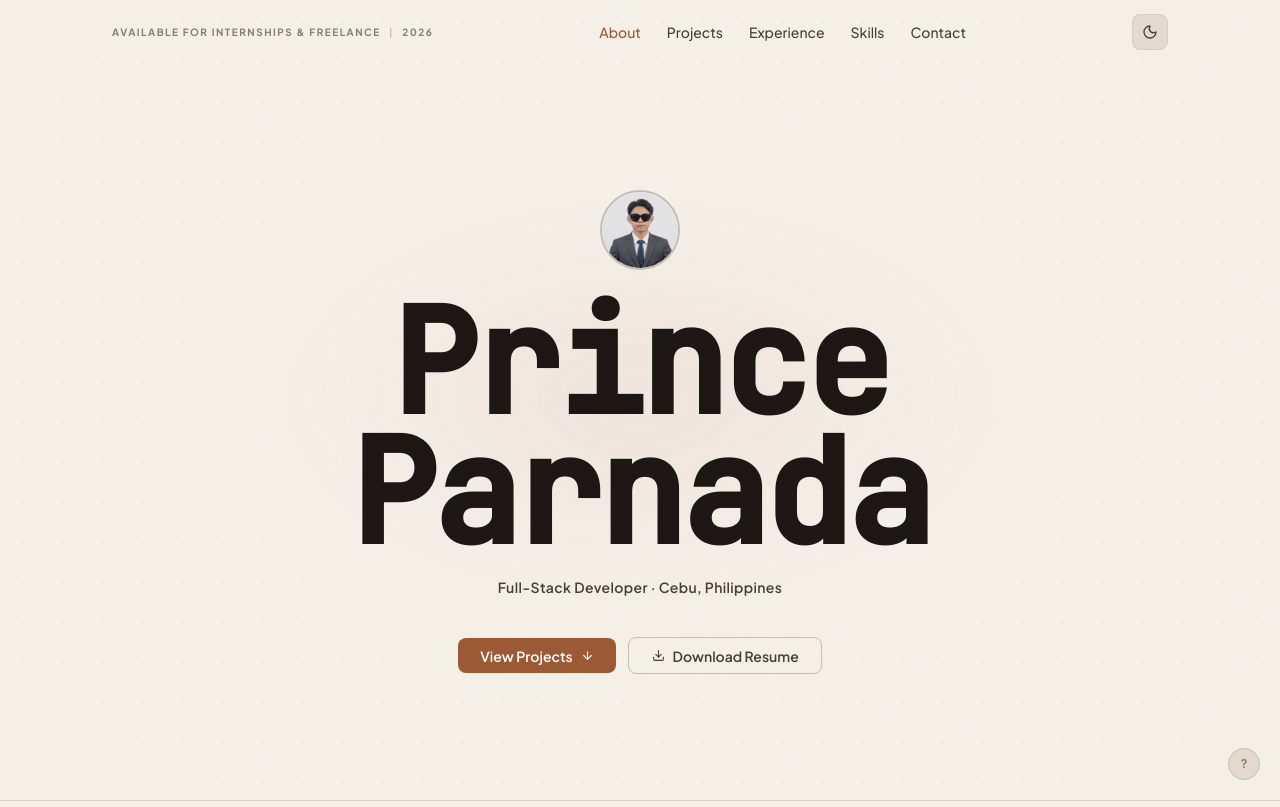
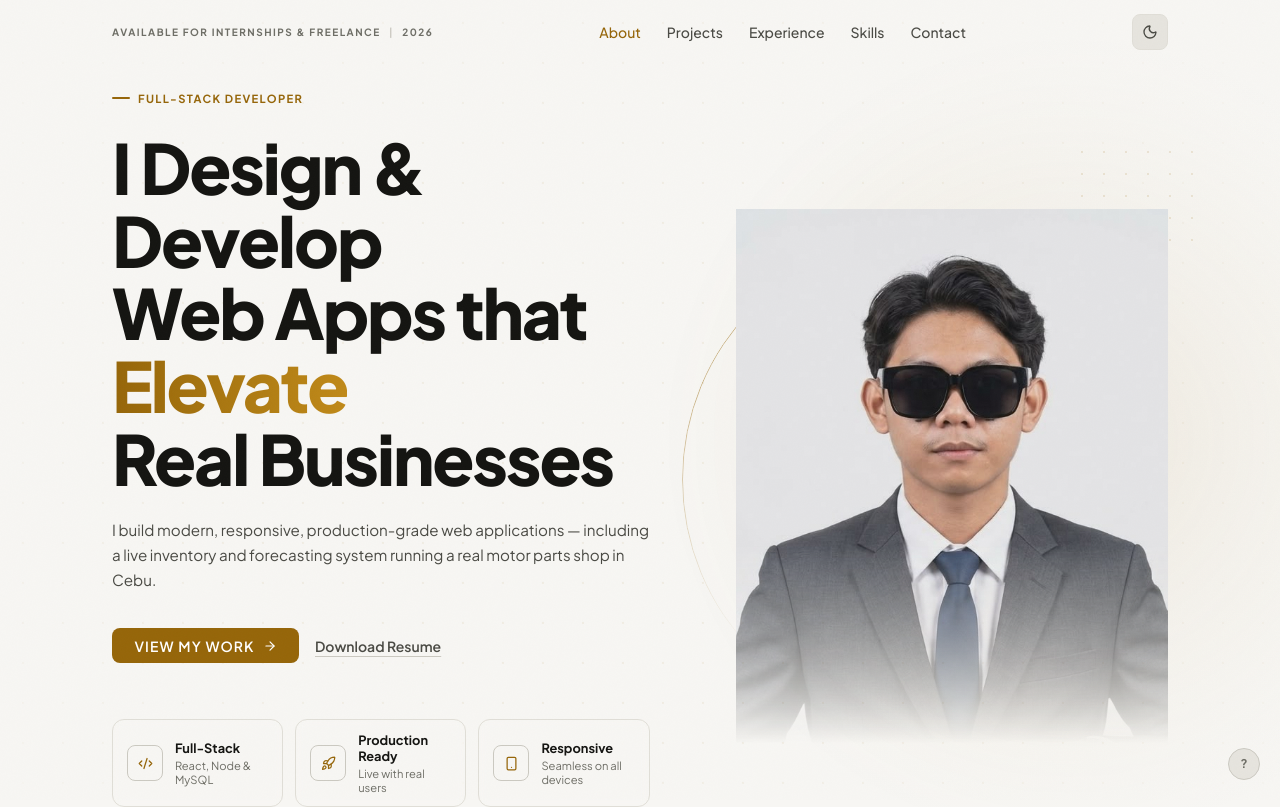
Before and after one commit to Prinss-git/Developer-Web-Profile, a React (Vite) app: page / in a window 1280 px wide. Shown: the top 807 px of the page. Built offline with nearby package versions, Linux system fonts and the light colour scheme.

Commit message:
feat: refactor project cards to use tech tags and enhance hero section with new features

```diff
--- a/src/sections/Hero.jsx
+++ b/src/sections/Hero.jsx
@@ -1,13 +1,17 @@
 import { useRef, useEffect } from 'react'
-import { ArrowDown, Download } from 'lucide-react'
+import { ArrowRight, Code2, Rocket, Smartphone } from 'lucide-react'
 import { useMagnetic } from '../hooks/useMagnetic'
 
+const FEATURES = [
+  { icon: Code2,      title: 'Full-Stack',      sub: 'React, Node & MySQL' },
+  { icon: Rocket,     title: 'Production Ready', sub: 'Live with real users' },
+  { icon: Smartphone, title: 'Responsive',      sub: 'Seamless on all devices' },
+]
+
 export default function Hero() {
-  const btn1Ref = useRef(null)
-  const btn2Ref = useRef(null)
+  const ctaRef  = useRef(null)
   const gridRef = useRef(null)
-  useMagnetic(btn1Ref, 0.35)
-  useMagnetic(btn2Ref, 0.35)
+  useMagnetic(ctaRef, 0.35)
 
   useEffect(() => {
     let raf = 0
@@ -25,62 +29,113 @@ export default function Hero() {
 
   return (
     <section id="hero"
-      className="relative min-h-screen flex flex-col items-center justify-center pt-16 overflow-hidden text-center"
+      className="relative min-h-screen flex items-center pt-24 pb-16 lg:pt-20 lg:pb-0 overflow-hidden"
       aria-label="Hero">
 
-      {/* Background */}
+      {/* ── Background ───────────────────────────── */}
       <div className="absolute inset-0 pointer-events-none" aria-hidden="true">
-        <div ref={gridRef} className="hero-dot-grid" />
+        <div ref={gridRef} className="hero-dot-grid opacity-40" />
+        {/* Gold bloom behind the portrait */}
+        <div className="absolute top-1/2 right-0 -translate-y-1/2 translate-x-1/4
+                        w-[850px] h-[850px] max-w-[110vw] rounded-full"
+             style={{ background: 'radial-gradient(circle, var(--ac-glow) 0%, transparent 65%)',
+                      filter: 'blur(30px)' }} />
         <div className="absolute inset-0"
-             style={{ background: 'radial-gradient(ellipse 65% 65% at 50% 50%, var(--bg) 30%, transparent 100%)' }} />
-        <div className="absolute top-1/2 left-1/2 -translate-x-1/2 -translate-y-1/2 w-[700px] h-[350px] rounded-full"
-             style={{ background: 'radial-gradient(ellipse, var(--ac-glow) 0%, transparent 70%)', filter: 'blur(40px)' }} />
-        <div className="absolute inset-0"
-             style={{ background: 'radial-gradient(ellipse at 50% 50%, transparent 50%, var(--vignette) 100%)' }} />
+             style={{ background: 'radial-gradient(ellipse at 50% 50%, transparent 45%, var(--vignette) 100%)' }} />
+        {/* Dot cluster, top right */}
+        <div className="hero-dot-cluster hidden md:block" />
       </div>
 
-      {/* Content */}
-      <div className="wrap w-full relative z-10 py-16 flex flex-col items-center">
+      {/* ── Content ──────────────────────────────── */}
+      <div className="wrap w-full relative z-10">
+        <div className="grid lg:grid-cols-[1.05fr_0.95fr] gap-12 lg:gap-8 items-center">
 
-        {/* Photo */}
-        <div className="reveal in mb-7">
-          <div className="w-20 h-20 rounded-full overflow-hidden border-2 mx-auto"
-               style={{ borderColor: 'var(--border-2)' }}>
-            <img src="/images/prince.jpg" alt="Prince Christian Parnada"
-                 className="w-full h-full object-cover object-center" />
+          {/* Left column */}
+          <div className="order-2 lg:order-1">
+
+            <div className="reveal in eyebrow mb-6">Full-Stack Developer</div>
+
+            <h1 className="reveal in d1 font-extrabold tracking-[-0.03em] leading-[1.05] text-[var(--tx)]"
+                style={{ fontSize: 'clamp(2.5rem, 5.4vw, 4.4rem)' }}>
+              I Design &amp; Develop<br />
+              Web Apps that <span className="grad-text">Elevate</span><br />
+              Real Businesses
+            </h1>
+
+            <p className="reveal in d2 mt-6 max-w-[34rem] text-[var(--tx-2)] leading-relaxed"
+               style={{ fontSize: 'clamp(0.95rem, 1.1vw, 1.05rem)' }}>
+              I build modern, responsive, production-grade web applications — including
+              a live inventory and forecasting system running a real motor parts shop in Cebu.
+            </p>
+
+            <div className="reveal in d3 mt-9 flex flex-wrap items-center gap-4">
+              <div ref={ctaRef}>
+                <button
+                  onClick={() => document.getElementById('projects')?.scrollIntoView({ behavior: 'smooth' })}
+                  className="btn btn-primary group text-[0.8rem] tracking-[0.08em] uppercase font-bold px-6 py-3.5">
+                  View My Work
+                  <ArrowRight size={14} className="group-hover:translate-x-1 transition-transform" />
+                </button>
+              </div>
+              <a href="/resume.pdf" target="_blank" rel="noopener noreferrer"
+                 className="text-sm font-semibold text-[var(--tx-2)] hover:text-[var(--ac)]
+                            underline underline-offset-4 decoration-[var(--border-2)]
+                            hover:decoration-[var(--ac)] transition-colors">
+                Download Resume
+              </a>
+            </div>
+
+            {/* Feature row */}
+            <ul className="reveal in d4 mt-12 lg:mt-14 grid grid-cols-1 sm:grid-cols-3 gap-3"
+                role="list">
+              {FEATURES.map(({ icon: Icon, title, sub }) => (
+                <li key={title}
+                    className="flex items-center gap-3 rounded-xl border border-[var(--border)]
+                               bg-[var(--bg-2)]/60 px-3.5 py-3 backdrop-blur-sm
+                               transition-colors duration-200 hover:border-[var(--border-2)]">
+                  <span className="shrink-0 w-9 h-9 rounded-lg flex items-center justify-center
+                                   border border-[var(--border-2)] text-[var(--ac)]"
+                        aria-hidden="true">
+                    <Icon size={15} />
+                  </span>
+                  <span className="min-w-0">
+                    <span className="block text-[0.8rem] font-bold text-[var(--tx)] leading-tight">{title}</span>
+                    <span className="block text-[0.7rem] text-[var(--tx-3)] leading-tight mt-0.5">{sub}</span>
+                  </span>
+                </li>
+              ))}
+            </ul>
+
+            {/* Signature line */}
+            <div className="reveal in d5 mt-10 flex items-center gap-3">
+              <span className="font-mono text-lg font-bold text-[var(--ac)] leading-none"
+                    aria-hidden="true">PP</span>
+              <span className="w-px h-7 bg-[var(--border-2)]" aria-hidden="true" />
+              <p className="text-[0.72rem] text-[var(--tx-3)] leading-snug max-w-[15rem]">
+                Building digital experiences<br className="hidden sm:block" /> that make a difference.
+              </p>
             </div>
           </div>
 
-        <div className="reveal in mb-5">
-          <h1 className="font-extrabold leading-[0.9] tracking-tight text-[var(--tx)] font-mono"
-              style={{ fontSize: 'clamp(3rem, 12vw, 9rem)' }}>
-            Prince Parnada
-          </h1>
+          {/* Right column — portrait */}
+          <div className="order-1 lg:order-2 relative flex justify-center lg:justify-end">
+            {/* Gold arc */}
+            <div className="absolute inset-0 flex items-center justify-center pointer-events-none"
+                 aria-hidden="true">
+              <div className="hero-arc" />
             </div>
 
-        <p className="reveal in d1 text-sm font-semibold text-[var(--tx-2)] mb-10 tracking-wide">
-          Full-Stack Developer · Cebu, Philippines
-        </p>
-
-        <div className="reveal in d2 flex flex-wrap items-center justify-center gap-3">
-          <div ref={btn1Ref}>
-            <button
-              onClick={() => document.getElementById('projects')?.scrollIntoView({ behavior: 'smooth' })}
-              className="btn btn-primary group">
-              View Projects
-              <ArrowDown size={13} className="group-hover:translate-y-0.5 transition-transform" />
-            </button>
-          </div>
-          <div ref={btn2Ref}>
-            <a href="/resume.pdf" target="_blank" rel="noopener noreferrer"
-               className="btn btn-secondary">
-              <Download size={13} />
-              Download Resume
-            </a>
+            <div className="relative w-[min(78vw,26rem)] lg:w-full lg:max-w-[27rem] aspect-[4/5]">
+              <img
+                src="/images/prince.jpg"
+                alt="Prince Christian Parnada"
+                className="hero-portrait w-full h-full object-cover object-top"
+              />
             </div>
           </div>
 
         </div>
+      </div>
     </section>
   )
 }
--- a/src/styles/globals.css
+++ b/src/styles/globals.css
@@ -157,6 +157,47 @@ body { overflow-x: hidden;
   animation: grid-drift 6s linear infinite;
 }
 
+/* Dot cluster, top right */
+.hero-dot-cluster {
+  position: absolute;
+  top: 16%;
+  right: 6%;
+  width: 132px;
+  height: 108px;
+  background-image: radial-gradient(circle, var(--ac-grid) 1.5px, transparent 1.5px);
+  background-size: 22px 22px;
+  opacity: 0.7;
+}
+
+/* Gold arc behind the portrait */
+.hero-arc {
+  position: relative;
+  width: min(120%, 34rem);
+  aspect-ratio: 1;
+  border-radius: 50%;
+  border: 1px solid var(--ac);
+  opacity: 0.45;
+  /* Fade the ring out toward the bottom so it reads as an arc, not a circle */
+  -webkit-mask-image: linear-gradient(to bottom, #000 30%, transparent 85%);
+          mask-image: linear-gradient(to bottom, #000 30%, transparent 85%);
+}
+.hero-arc::after {
+  content: '';
+  position: absolute;
+  inset: 0;
+  margin: auto;
+  width: min(96%, 27rem);
+  aspect-ratio: 1;
+  border-radius: 50%;
+  background: radial-gradient(circle, var(--ac-glow) 0%, transparent 70%);
+}
+
+/* Portrait: soft bottom fade so a rectangular photo blends into the page */
+.hero-portrait {
+  -webkit-mask-image: linear-gradient(to bottom, #000 62%, transparent 99%);
+          mask-image: linear-gradient(to bottom, #000 62%, transparent 99%);
+}
+
 /* ── Marquee ─────────────────────────────────── */
 @keyframes marquee {
   from { transform: translateX(0); }
@@ -177,6 +218,22 @@ body::after {
 }
 [data-theme="light"] body::after { opacity: 0.015; }
 
+/* ── Tech stack tag ──────────────────────────── */
+.tech-tag {
+  display: inline-flex;
+  align-items: center;
+  padding: 2px 8px;
+  border-radius: 6px;
+  font-family: 'JetBrains Mono', ui-monospace, monospace;
+  font-size: 11px;
+  font-weight: 500;
+  background: var(--bg-3);
+  border: 1px solid var(--border);
+  color: var(--tx-2);
+  transition: color 0.2s, border-color 0.2s;
+}
+.card:hover .tech-tag { color: var(--ac); border-color: var(--border-2); }
+
 /* ── Chip / tag */
 .chip {
   display: inline-flex;
--- a/src/styles/variables.css
+++ b/src/styles/variables.css
@@ -1,57 +1,60 @@
 :root,
 [data-theme="dark"] {
-  --bg:   #0e0c0a;
-  --bg-2: #181512;
-  --bg-3: #211e1a;
-  --bg-4: #2c2823;
+  --bg:   #0a0a0a;
+  --bg-2: #0f0f0f;
+  --bg-3: #151515;
+  --bg-4: #1c1c1c;
 
-  --border:   #2c2823;
-  --border-2: #3d3830;
+  --border:   #1e1e1e;
+  --border-2: #2d2d2d;
 
-  --tx:   #f2e8dc;
-  --tx-2: #b8a99a;
-  --tx-3: #6e6055;
+  --tx:   #f4f4f5;
+  --tx-2: #a1a1a6;
+  --tx-3: #78787f;
 
-  --ac:      #e8916a;
-  --ac-dim:  rgba(232,145,106,0.1);
-  --ac-glow: rgba(232,145,106,0.07);
-  --ac-grid: rgba(232,145,106,0.2);
-  /* Text/icon color placed on top of --ac. 7.5:1 on the accent. */
-  --on-ac:   #1c1714;
+  --ac:      #f0a500;
+  --ac-2:    #ffd166;
+  --ac-dim:  rgba(240,165,0,0.10);
+  --ac-glow: rgba(240,165,0,0.13);
+  --ac-grid: rgba(240,165,0,0.22);
+  /* Text/icon color placed on top of --ac. 9.5:1 on the gold. */
+  --on-ac:   #0a0a0a;
 
-  --grad:      linear-gradient(135deg, #e8916a 0%, #f5b896 100%);
-  --grad-text: linear-gradient(90deg,  #e8916a 0%, #f5b896 100%);
+  --grad:      linear-gradient(135deg, #f0a500 0%, #ffd166 100%);
+  --grad-text: linear-gradient(90deg,  #f0a500 0%, #ffd166 100%);
 
-  --shadow:    0 1px 3px rgba(0,0,0,0.5), 0 4px 16px rgba(0,0,0,0.4);
-  --shadow-lg: 0 8px 32px rgba(0,0,0,0.6);
-  --vignette:  rgba(14,12,10,0.88);
+  --shadow:    0 1px 3px rgba(0,0,0,0.6), 0 4px 16px rgba(0,0,0,0.45);
+  --shadow-lg: 0 8px 32px rgba(0,0,0,0.65);
+  --vignette:  rgba(10,10,10,0.9);
 }
 
 [data-theme="light"] {
-  --bg:   #f5f0e8;
-  --bg-2: #ede7db;
-  --bg-3: #e3dbd0;
-  --bg-4: #d8cfc3;
+  --bg:   #f7f6f3;
+  --bg-2: #efeee9;
+  --bg-3: #e6e4de;
+  --bg-4: #dbd9d2;
 
-  --border:   #d8cfc3;
-  --border-2: #c8bfb3;
+  --border:   #e0ded7;
+  --border-2: #cbc9c1;
 
-  --tx:   #1c1714;
-  --tx-2: #4a3f36;
-  --tx-3: #8a7c70;
+  --tx:   #151512;
+  --tx-2: #4a4a44;
+  --tx-3: #6e6e66;
 
-  /* Darkened from #c07a4a, which was 3.4:1 on white and failed AA
-     for the small text sitting on it. Now 5.4:1 on white, 4.7:1 on --bg. */
-  --ac:      #9c5934;
-  --ac-dim:  rgba(156,89,52,0.1);
-  --ac-glow: rgba(156,89,52,0.07);
-  --ac-grid: rgba(156,89,52,0.18);
+  /* Gold cannot carry small text on a light background — pure #f0a500 is
+     only ~2:1 on white. This is the same hue pushed dark enough to pass:
+     5.0:1 on white, 4.6:1 on --bg. */
+  --ac:      #96660a;
+  --ac-2:    #c08a1a;
+  --ac-dim:  rgba(150,102,10,0.10);
+  --ac-glow: rgba(150,102,10,0.10);
+  --ac-grid: rgba(150,102,10,0.18);
   --on-ac:   #ffffff;
 
-  --grad:      linear-gradient(135deg, #9c5934 0%, #c07a4a 100%);
-  --grad-text: linear-gradient(90deg,  #9c5934 0%, #c07a4a 100%);
+  --grad:      linear-gradient(135deg, #96660a 0%, #c08a1a 100%);
+  --grad-text: linear-gradient(90deg,  #96660a 0%, #c08a1a 100%);
 
   --shadow:    0 1px 3px rgba(0,0,0,0.07), 0 4px 16px rgba(0,0,0,0.09);
   --shadow-lg: 0 8px 32px rgba(0,0,0,0.14);
-  --vignette:  rgba(245,240,232,0.88);
+  --vignette:  rgba(247,246,243,0.9);
 }
```
Also changed, not shown: src/components/FeaturedProjectCard.jsx (+1 -15 lines), src/components/ProjectCard.jsx (+1 -15 lines). Lines whose indentation alone changed are shown as unchanged.
